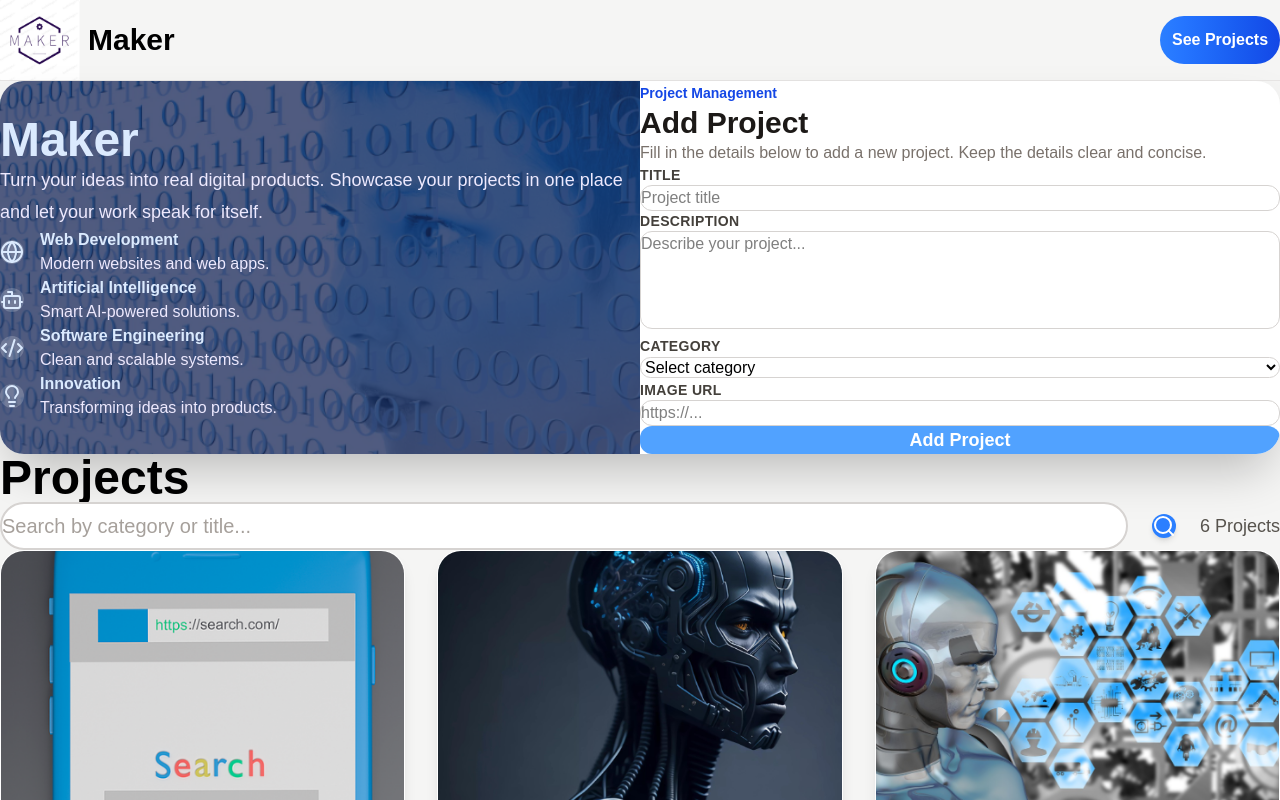
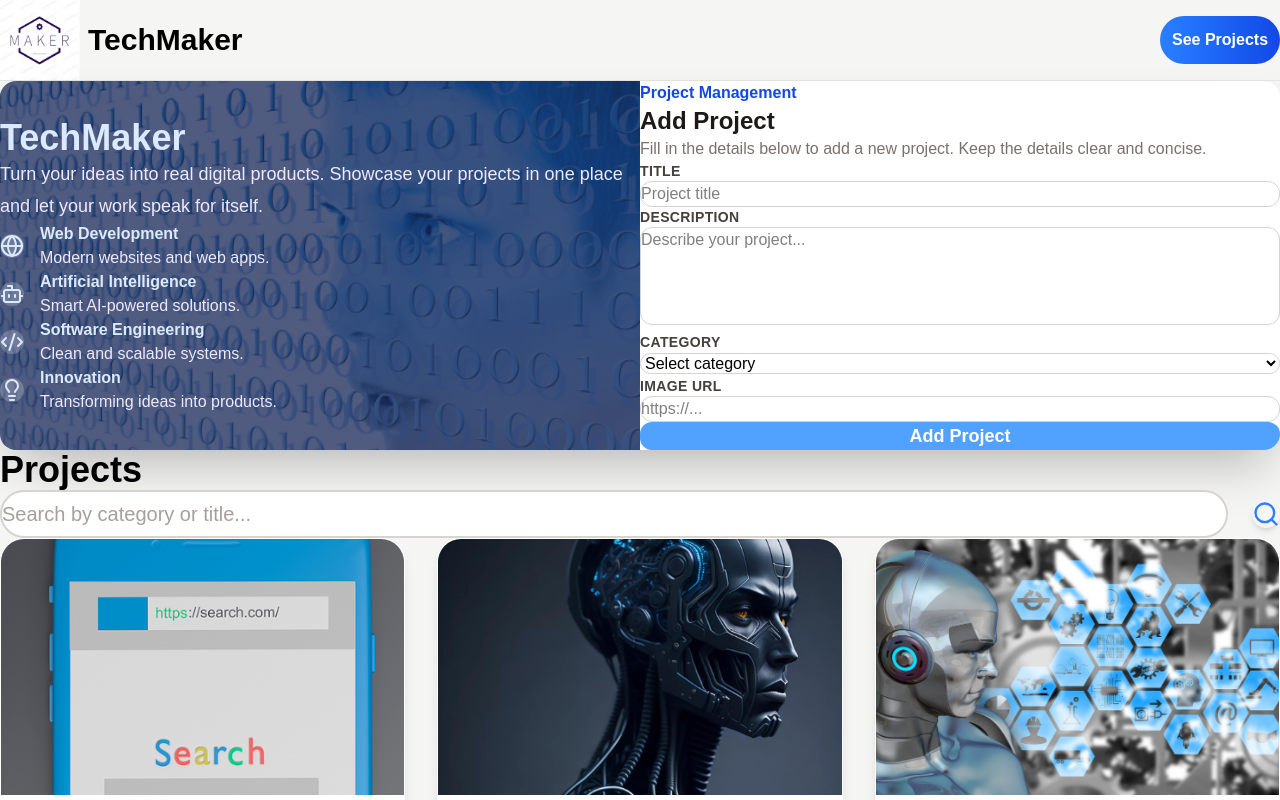
Before and after one commit to flavia-kihahu/Portofolio-platform, a React (Vite) app: page / in a window 1280 px wide. Shown: the top 800 px of the page. Built offline with nearby package versions, Linux system fonts and the light colour scheme.

Commit message:
few changes in styling, decresed the size of titles

```diff
--- a/src/components/AddProject.jsx
+++ b/src/components/AddProject.jsx
@@ -19,13 +19,13 @@ const AddProject = ({ onAddProject }) => {
 
   return (
     <section className="bg-stone-100 flex items-center justify-center px-6 pt-4 pb-12">
-      <div className="grid w-full max-w-7xl overflow-hidden rounded-3xl shadow-2xl lg:grid-cols-2">
+      <div className="grid w-full max-w-7xl overflow-hidden rounded-2xl shadow-2xl lg:grid-cols-2">
         <Info />
         <div className="bg-white p-10 lg:p-12">
-            <span className="rounded-full px-4 py-1 text-sm font-semibold text-blue-700">
+            <span className="rounded-full px-4 py-1 text-md font-semibold text-blue-700">
                 Project Management
             </span>
-          <h2 className="text-3xl font-bold text-stone-900">
+          <h2 className="text-2xl font-bold text-stone-900">
             Add Project
           </h2>
           <p className="mt-2 mb-8 text-stone-500">
@@ -84,7 +84,7 @@ const AddProject = ({ onAddProject }) => {
             </div>
             <button
               type="submit"
-              className="w-full rounded-xl bg-blue-400 py-3 text-lg font-semibold text-white transition hover:scale-105"
+              className="w-full rounded-xl mt-10 bg-blue-400 py-3 text-lg font-semibold text-white transition hover:scale-105"
             >
               Add Project
             </button>
--- a/src/components/Info.jsx
+++ b/src/components/Info.jsx
@@ -7,8 +7,8 @@ export default function Info() {
       style={{ backgroundImage: `url(${maker})` }}>
         <div className="absolute inset-0 bg-blue-950/75"></div>
         <div className="relative z-10">
-        <h1 className="text-5xl font-bold">
-            Maker
+        <h1 className="text-4xl font-bold">
+            TechMaker
         </h1>
         <p className="mt-6 text-lg leading-8 text-violet-100">
             Turn your ideas into real digital products. Showcase your projects in one place and let your work speak for itself.
--- a/src/components/Navbar.jsx
+++ b/src/components/Navbar.jsx
@@ -11,7 +11,7 @@ export default function Navbar() {
       <div className="flex items-center gap-2">
         <img src={logo} alt="Maker Logo" className="w-20 h-20"/>
         <h1 className="text-shadow-gray-900 text-3xl font-bold">
-          Maker
+          TechMaker
         </h1>
       </div>
       <button onClick={handleProjectsClick} className="inline-flex items-center justify-center bg-linear-to-r from-blue-500 to-blue-700 w-30 h-12 text-white font-bold text-base rounded-full cursor-pointer transition-transform duration-300 hover:scale-110">
--- a/src/components/ProjectCard.jsx
+++ b/src/components/ProjectCard.jsx
@@ -15,7 +15,7 @@ export default function ProjectCard({
         <span className="rounded-full text-md text-blue-700">
           {project.category}
         </span>
-        <h3 className="text-3xl font-bold text-stone-900">
+        <h3 className="text-2xl font-bold text-stone-900">
           {project.title}
         </h3>
         <p className="text-lg text-stone-600">
--- a/src/components/Projects.jsx
+++ b/src/components/Projects.jsx
@@ -71,8 +71,8 @@ export default function Projects({ projects = defaultProjects, onDelete }) {
     return (
         <section id="projects" className="min-h-screen bg-stone-100 px-8 py-20">
             <div className="mx-auto max-w-7xl">
-                <div className="mb-20">
-                    <h2 className="text-5xl font-bold text-black mb-4">Projects</h2>
+                <div>
+                    <h2 className="text-4xl font-bold text-black mb-4">Projects</h2>
                 </div>
                 <div className="mb-20 flex items-center gap-6">
                     <div className="w-full max-w-8xl">
@@ -81,10 +81,6 @@ export default function Projects({ projects = defaultProjects, onDelete }) {
                             onClear={handleClear}
                         />
                     </div>
-
-                    <p className="text-stone-600 font-medium text-lg whitespace-nowrap">
-                        {filteredProjects.length} {filteredProjects.length === 1 ? "Project" : "Projects"}
-                    </p>
                 </div>
                 {filteredProjects.length > 0 ? (
                     <div className="grid gap-8 md:grid-cols-2 lg:grid-cols-3">
--- a/src/components/SearchBar.jsx
+++ b/src/components/SearchBar.jsx
@@ -43,10 +43,10 @@ export default function SearchBar({ onSearch, onClear }) {
                 )}
                 <button
                     onClick={handleSearch}
-                    className="p-4 text-white bg-blue-500 hover:bg-blue-600 rounded-full transition shadow-md hover:shadow-lg"
+                    className="text-blue-500 hover:bg-blue-300 rounded-full transition shadow-md hover:shadow-lg"
                     title="Search projects"
                 >
-                    <Search size={24} />
+                    <Search size={28} />
                 </button>
             </div>
         </div>
```
